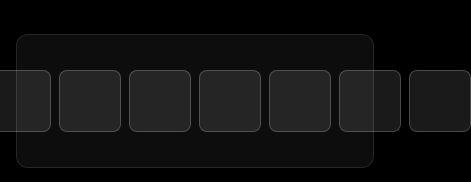
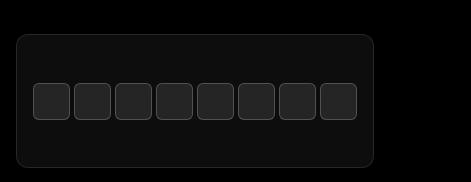
Before and after one commit to anicolao/wordcandy, a SvelteKit app: page /play in a window 390 px wide. Shown: the part 606-788 px from the top of the page, 471 px wide, since content can reach past the window. Built offline with nearby package versions, Linux system fonts and the light colour scheme.

Commit message:
fix: responsive rack layout for mobile viewport

```diff
--- a/src/routes/play/+page.svelte
+++ b/src/routes/play/+page.svelte
@@ -61,14 +61,17 @@
 
     .rack-slots {
         display: flex;
-        gap: 0.5rem;
+        gap: 4px; /* Reduced gap */
+        width: 100%;
+        justify-content: center;
     }
 
     .rack-slot {
-        width: 60px;
-        height: 60px;
+        flex: 1;
+        max-width: 45px; /* Prevent too big on desktop, fit on mobile */
+        aspect-ratio: 1; /* Keep square */
         background: rgba(255,255,255,0.1);
-        border-radius: 8px;
+        border-radius: 6px; /* Slightly smaller radius */
         border: 1px solid rgba(255,255,255,0.2);
     }
 
```
Also changed, not shown: 1 other file (tests, documents, lock files or other folders).
